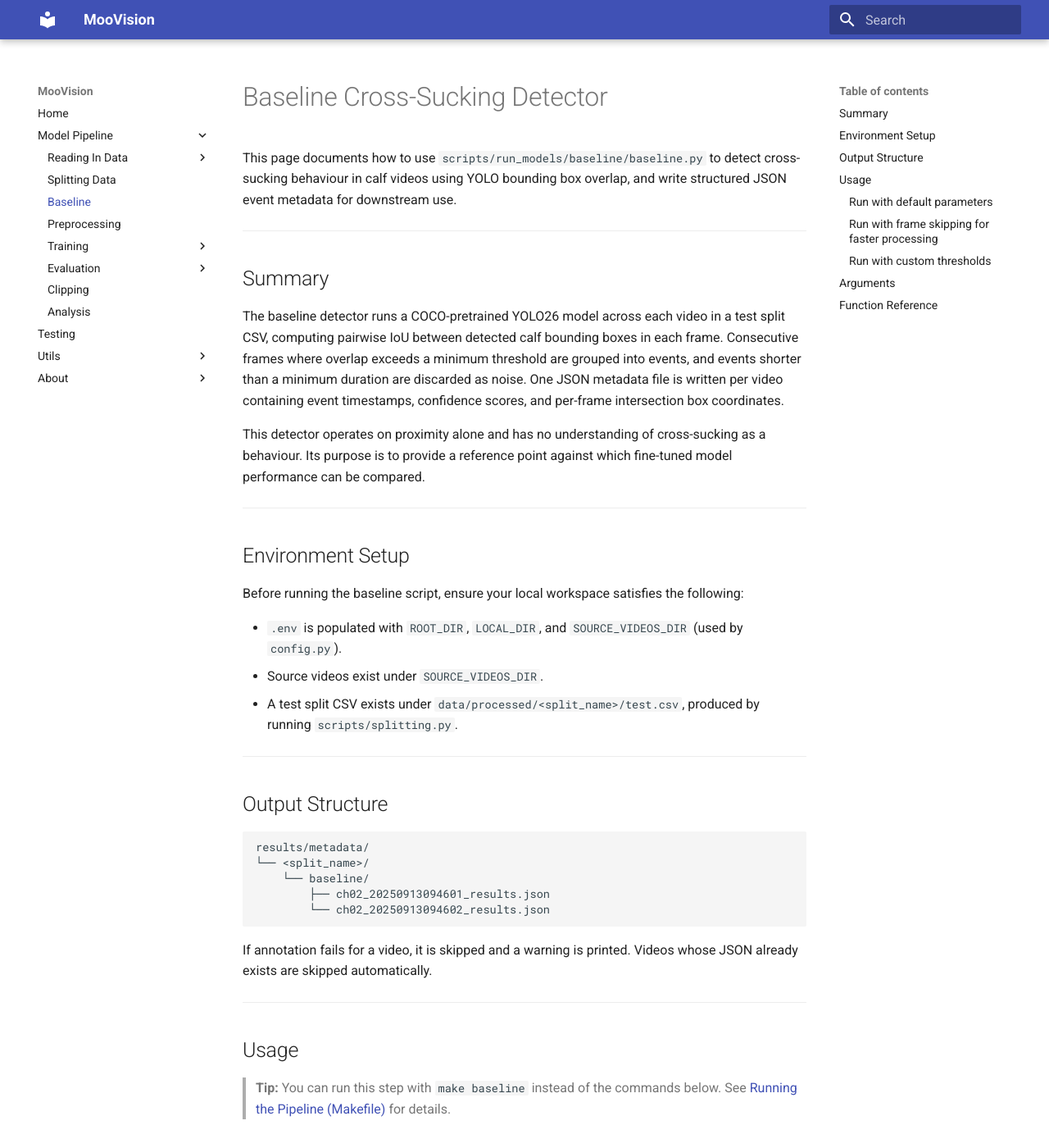
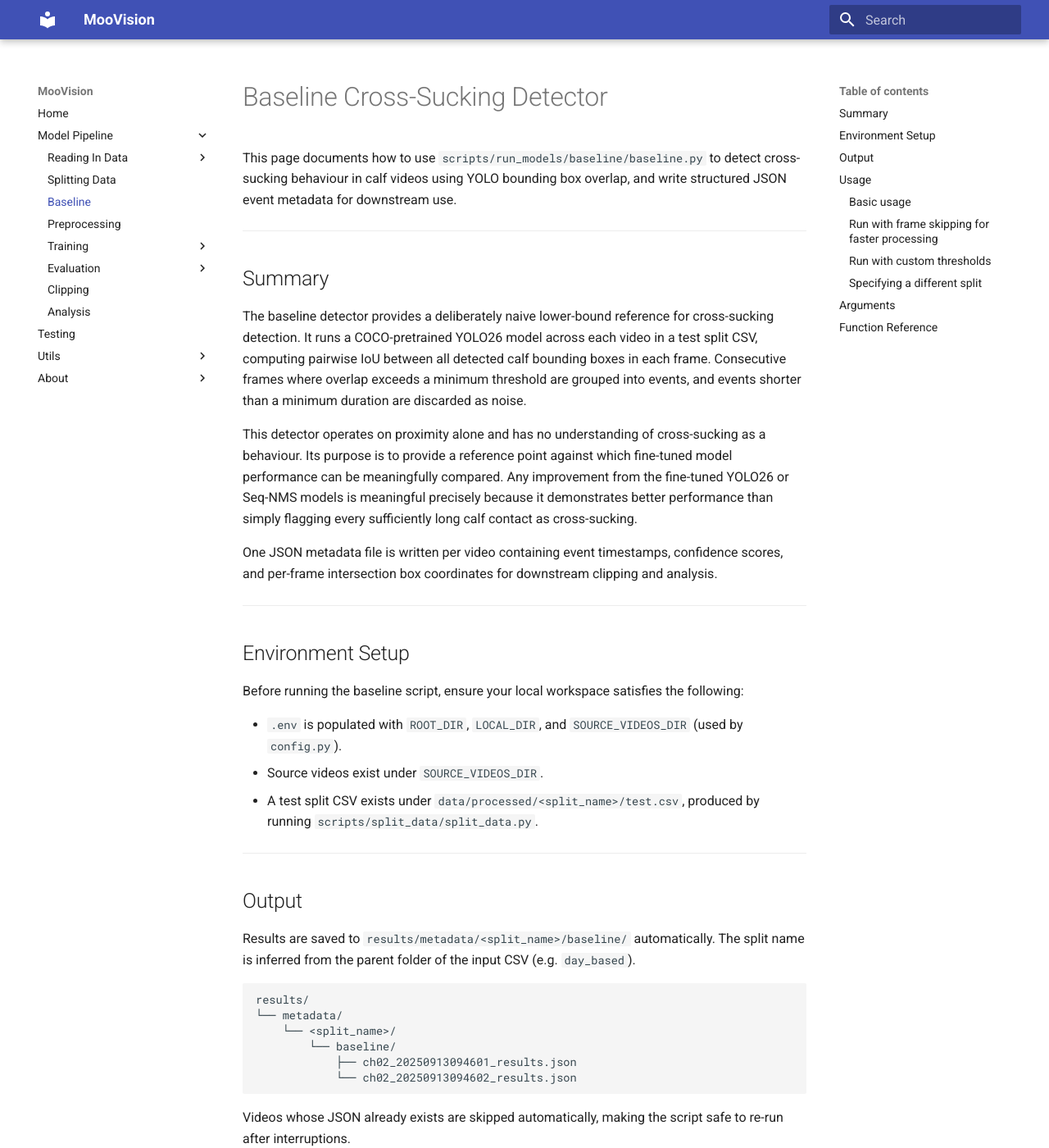
Before and after one commit to UBC-AWP/mooVision, an MkDocs documentation site: the page built from docs/Pipeline/05_run_models/baseline.md, in a window 1280 px wide and 1400 px high. Shown: the whole window at 82% size. Built offline with MkDocs 1.6.1 and Material for MkDocs 9.7.7, drawn with Linux system fonts in a browser that asks for light colours; some of the changed text lies outside the part shown.

Commit message:
update baseline to numpy style

````diff
--- a/docs/Pipeline/05_run_models/baseline.md
+++ b/docs/Pipeline/05_run_models/baseline.md
@@ -1,24 +1,30 @@
 # Baseline Cross-Sucking Detector
 
-This page documents how to use `scripts/run_models/baseline/baseline.py`
-to detect cross-sucking behaviour in calf videos using YOLO bounding box
-overlap, and write structured JSON event metadata for downstream use.
+This page documents how to use `scripts/run_models/baseline/baseline.py` to
+detect cross-sucking behaviour in calf videos using YOLO bounding box overlap,
+and write structured JSON event metadata for downstream use.
 
 ---
 
 ## Summary
 
-The baseline detector runs a COCO-pretrained YOLO26 model across each
-video in a test split CSV, computing pairwise IoU between detected calf
+The baseline detector provides a deliberately naive lower-bound reference for
+cross-sucking detection. It runs a COCO-pretrained YOLO26 model across each
+video in a test split CSV, computing pairwise IoU between all detected calf
 bounding boxes in each frame. Consecutive frames where overlap exceeds a
-minimum threshold are grouped into events, and events shorter than a
-minimum duration are discarded as noise. One JSON metadata file is written
-per video containing event timestamps, confidence scores, and per-frame
-intersection box coordinates.
+minimum threshold are grouped into events, and events shorter than a minimum
+duration are discarded as noise.
 
 This detector operates on proximity alone and has no understanding of
 cross-sucking as a behaviour. Its purpose is to provide a reference point
-against which fine-tuned model performance can be compared.
+against which fine-tuned model performance can be meaningfully compared. Any
+improvement from the fine-tuned YOLO26 or Seq-NMS models is meaningful
+precisely because it demonstrates better performance than simply flagging every
+sufficiently long calf contact as cross-sucking.
+
+One JSON metadata file is written per video containing event timestamps,
+confidence scores, and per-frame intersection box coordinates for downstream
+clipping and analysis.
 
 ---
 
@@ -31,22 +37,27 @@
   (used by `config.py`).
 - Source videos exist under `SOURCE_VIDEOS_DIR`.
 - A test split CSV exists under `data/processed/<split_name>/test.csv`,
-  produced by running `scripts/splitting.py`.
+  produced by running `scripts/split_data/split_data.py`.
 
 ---
 
-## Output Structure
+## Output
+
+Results are saved to `results/metadata/<split_name>/baseline/` automatically.
+The split name is inferred from the parent folder of the input CSV
+(e.g. `day_based`).
 
 ```text
-results/metadata/
-└── <split_name>/
-    └── baseline/
-        ├── ch02_20250913094601_results.json
-        └── ch02_20250913094602_results.json
+results/
+└── metadata/
+    └── <split_name>/
+        └── baseline/
+            ├── ch02_20250913094601_results.json
+            └── ch02_20250913094602_results.json
 ```
 
-If annotation fails for a video, it is skipped and a warning is printed.
-Videos whose JSON already exists are skipped automatically.
+Videos whose JSON already exists are skipped automatically, making the script
+safe to re-run after interruptions.
 
 ---
 
@@ -57,7 +68,7 @@
 > [Running the Pipeline (Makefile)](index.md#running-the-pipeline-makefile)
 > for details.
 
-### Run with default parameters
+### Basic usage
 
 ```bash
 uv run scripts/run_models/baseline/baseline.py --csv data/processed/day_based/test.csv
@@ -81,6 +92,16 @@
   --min_duration 2.0
 ```
 
+### Specifying a different split
+
+The split name is inferred from the parent folder of the CSV. To run on a
+different split, pass the corresponding test CSV:
+
+```bash
+uv run scripts/run_models/baseline/baseline.py \
+  --csv data/processed/pen_based/pen_2/test.csv
+```
+
 ---
 
 ## Arguments
````
Also changed, not shown: other parts of docs/Pipeline/05_run_models/baseline.md (+10 -12 lines), 1 other file.
